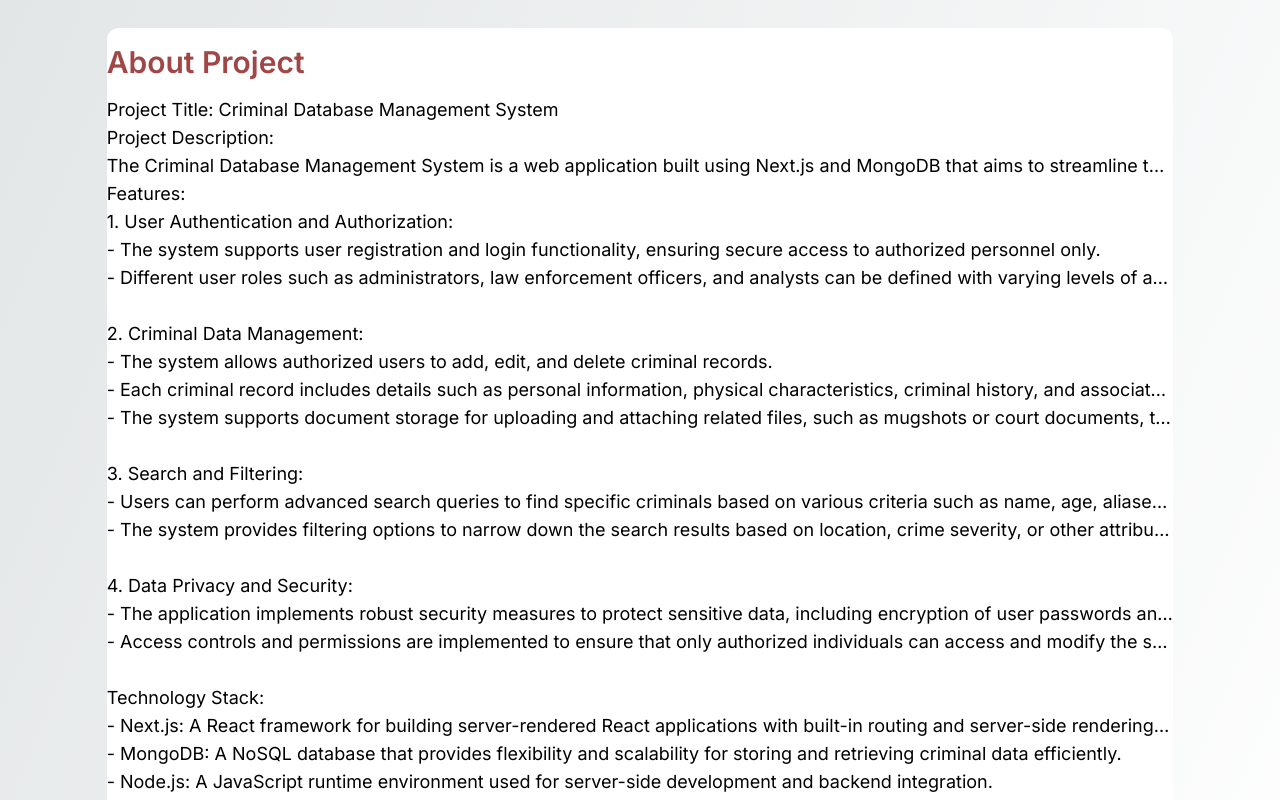
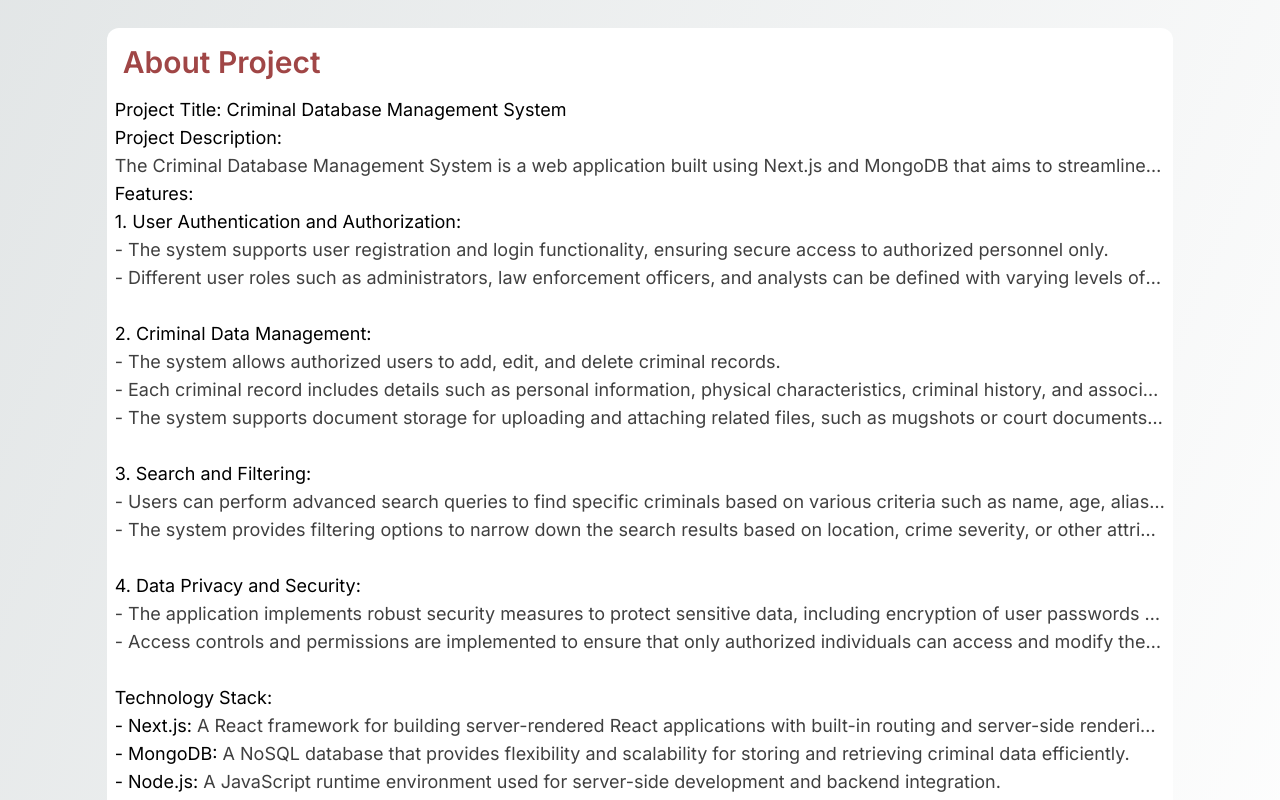
Before and after one commit to Mohitraut07/JusticeIndex, a Next.js app: page / in a window 1280 px wide. Shown: the part 1940-2740 px from the top of the page. Built offline with nearby package versions, Linux system fonts and the light colour scheme.

Commit message:
Aboutproject section css added

```diff
--- a/src/app/components/AboutProject/index.jsx
+++ b/src/app/components/AboutProject/index.jsx
@@ -3,48 +3,41 @@
 
 function AboutProject() {
   return (
-    <div className='container  flex justify-center align-middle '>
+    <div className='container flex justify-center align-center '>
         <div className='heading h-[900px] w-10/12 bg-white text-black rounded-xl m-5'>
-            <h1 className='font-semibold text-3xl text-[#A04646] my-4'>About Project</h1>
-            <p className=' overflow-hidden text-ellipsis truncate text-lg'>
+            <h1 className='font-semibold text-3xl text-[#A04646] m-4'>About Project</h1>
+            <p className=' overflow-hidden px-2 truncate text-lg text-[#404040]'>
 
-Project Title: Criminal Database Management System
+<span className='text-black'>Project Title: Criminal Database Management System</span>
 <br />
-Project Description:<br />
+<span className='text-black'>Project Description:</span><br />
 The Criminal Database Management System is a web application built using Next.js and MongoDB that aims to streamline the management of criminal records and enhance the efficiency of law enforcement agencies. The system provides a user-friendly interface for authorized personnel to manage, search, and analyze criminal data.
 <br />
-Features:
+<span className='text-black'>Features:</span>
 <br />
 
-1. User Authentication and Authorization:<br />
+<span className='text-black'>1. User Authentication and Authorization:</span><br />
    - The system supports user registration and login functionality, ensuring secure access to authorized personnel only.<br />
    - Different user roles such as administrators, law enforcement officers, and analysts can be defined with varying levels of access and privileges.<br />
    <br />
-2. Criminal Data Management:<br />
+   <span className='text-black'>2. Criminal Data Management:</span><br />
    - The system allows authorized users to add, edit, and delete criminal records.<br />
    - Each criminal record includes details such as personal information, physical characteristics, criminal history, and associated case files.<br />
    - The system supports document storage for uploading and attaching related files, such as mugshots or court documents, to the criminal records.<br />
    <br />
-3. Search and Filtering:<br />
+   <span className='text-black'>3. Search and Filtering:</span><br />
    - Users can perform advanced search queries to find specific criminals based on various criteria such as name, age, aliases, or offenses committed.<br />
    - The system provides filtering options to narrow down the search results based on location, crime severity, or other attributes.<br />
    <br />
-{/* 4. Analytics and Reporting:<br />
-   - The system offers statistical analysis tools to generate reports on crime trends, demographic patterns, and other relevant insights.<br />
-   - Users can visualize data through charts, graphs, and maps to identify patterns and make informed decisions.<br />
-   <br />
-5. Integration with External Systems:<br />
-   - The system allows integration with external services or databases, such as fingerprint identification systems or facial recognition APIs, to enhance the identification process and match criminals with existing records.<br />
-   <br /> */}
-4. Data Privacy and Security:<br />
+   <span className='text-black'>4. Data Privacy and Security:</span><br />
    - The application implements robust security measures to protect sensitive data, including encryption of user passwords and secure communication protocols.<br />
    - Access controls and permissions are implemented to ensure that only authorized individuals can access and modify the system's data.<br />
    <br />
-Technology Stack:<br />
-- Next.js: A React framework for building server-rendered React applications with built-in routing and server-side rendering capabilities.<br />
-- MongoDB: A NoSQL database that provides flexibility and scalability for storing and retrieving criminal data efficiently.<br />
-- Node.js: A JavaScript runtime environment used for server-side development and backend integration.<br />
-- Express.js: A minimal web application framework for Node.js, providing a flexible and straightforward API for handling HTTP requests.<br />
+   <span className='text-black'>Technology Stack:</span><br />
+   <span className='text-black'>- Next.js:</span> A React framework for building server-rendered React applications with built-in routing and server-side rendering capabilities.<br />
+   <span className='text-black'>- MongoDB:</span> A NoSQL database that provides flexibility and scalability for storing and retrieving criminal data efficiently.<br />
+   <span className='text-black'>- Node.js:</span> A JavaScript runtime environment used for server-side development and backend integration.<br />
+   <span className='text-black'>- Express.js:</span> A minimal web application framework for Node.js, providing a flexible and straightforward API for handling HTTP requests.<br />
 <br />
 By developing the Criminal Database Management System using Next.js and MongoDB, you will create a powerful and user-friendly application that can efficiently manage criminal records, improve investigations, and contribute to the overall security and safety of society.</p>
         </div>
```
